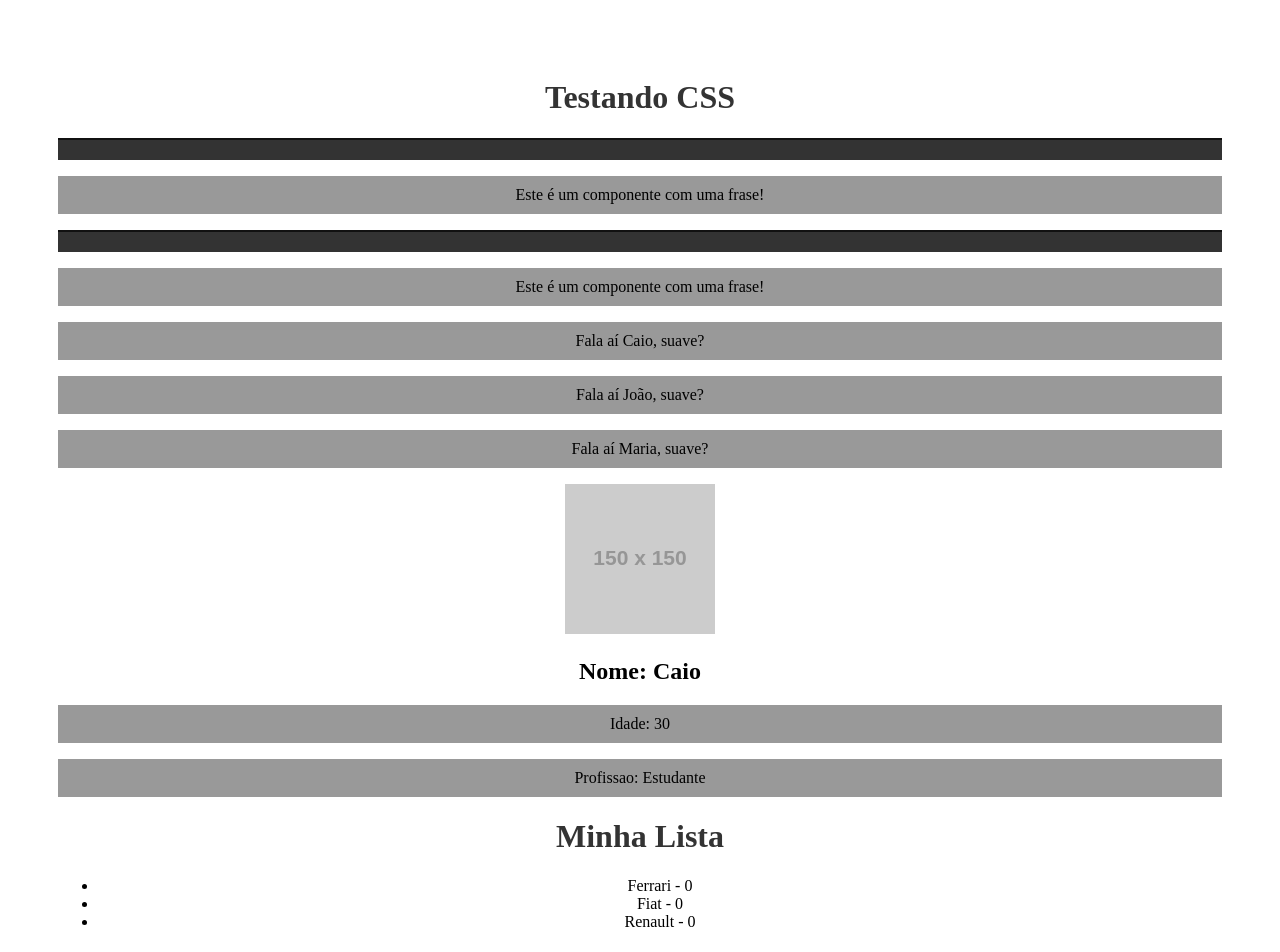
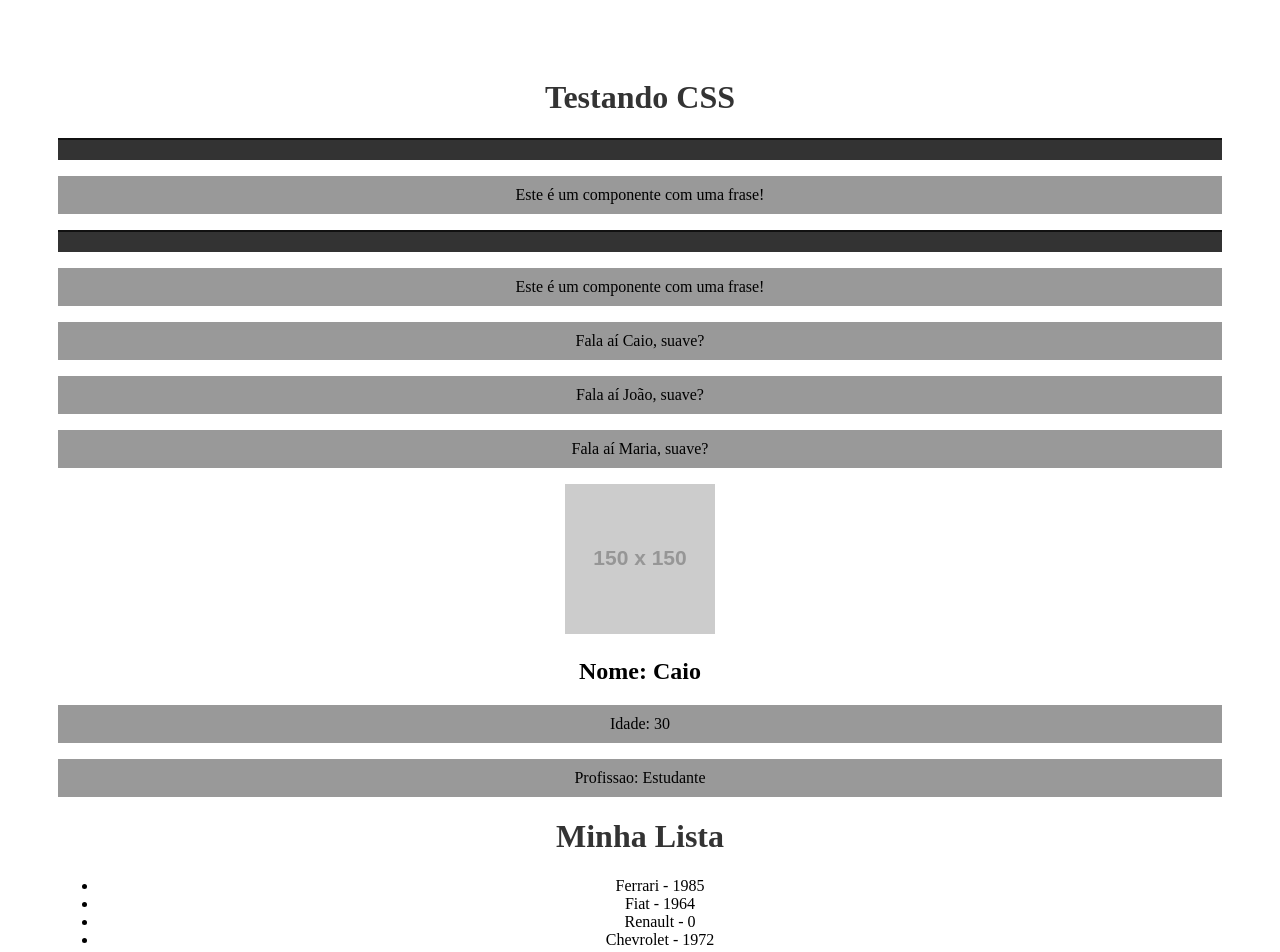
Before and after one commit to Caaio-Martins/projeto-repo, a React (Create React App) app: page / in a window 1280 px wide. Shown: the top 952 px of the page. Built offline with nearby package versions, Linux system fonts and the light colour scheme.

Commit message:
Avançando em Props

```diff
--- a/src/components/List.js
+++ b/src/components/List.js
@@ -6,9 +6,10 @@ const List = () => {
     <>
         <h1>Minha Lista</h1>
         <ul>
-            <Item marca="Ferrari" />
-            <Item marca="Fiat" />
+            <Item marca="Ferrari" ano_lancamento={1985} />
+            <Item marca="Fiat" ano_lancamento={1964}/>
             <Item marca="Renault" />
+            <Item marca="Chevrolet" ano_lancamento={1972}/>
         </ul>
     </>
   )
```
